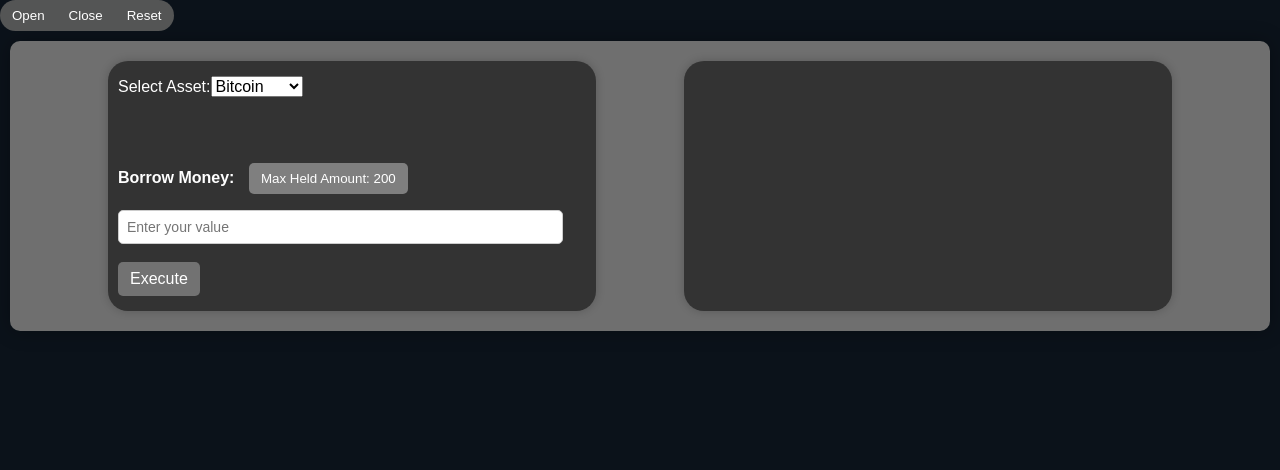
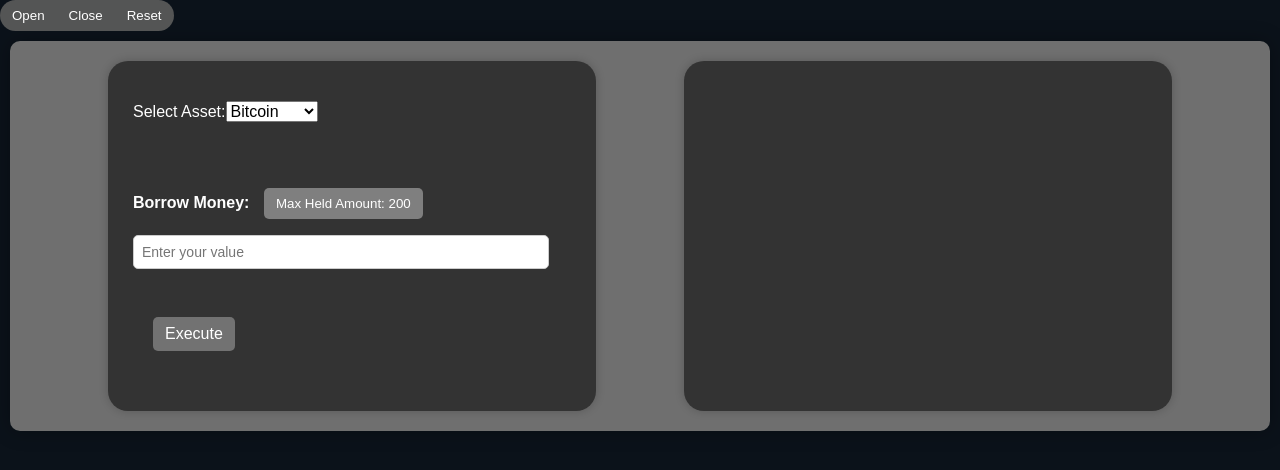
Before and after one commit to himanshuxgit/ui, a React (Vite) app: page / in a window 1280 px wide. Shown: the top 470 px of the page. Built offline with nearby package versions, Linux system fonts and the light colour scheme.

Commit message:
logic change

```diff
--- a/src/components/input.jsx
+++ b/src/components/input.jsx
@@ -1,12 +1,13 @@
 import React, { useState, useEffect, useRef } from 'react';
 import _ from 'lodash';
-import '../styles/input.css'; // Assuming you save the CSS styles in a file named DelayedInput.css
+import '../styles/input.css';
 
 const DelayedInput = () => {
   const [textA, setTextA] = useState('');
   const [textB, setTextB] = useState('');
   const [selectedCrypto, setSelectedCrypto] = useState('');
   const [delayedTextB, setDelayedTextB] = useState(textB);
+  const [isValid, setIsValid] = useState(true);
   const contentEditableRef = useRef(null);
 
   const debouncedUpdateTextA = _.debounce((value) => {
@@ -20,15 +21,26 @@ const DelayedInput = () => {
 
     return () => clearTimeout(timeout);
   }, [textB]);
-
   const handleInput = () => {
     const newValue = contentEditableRef.current.textContent;
+
+    // Validation: Check if the new value is a valid number
+    const isValidInput = /^\d+$/.test(newValue) || newValue === '';
+
+    if (isValidInput) {
+      setIsValid(true); // Reset the isValid state
+      setTextA(newValue);
       const reversedValue = newValue.split('').reverse().join('');
-
-    setTextA(newValue);
       contentEditableRef.current.textContent = reversedValue;
       debouncedUpdateTextA(newValue);
       setTextB(reversedValue);
+    } else {
+      setIsValid(false);
+
+      setTimeout(() => {
+        setIsValid(true); // Reset the isValid state after showing the message
+      }, 1000);
+    }
   };
 
   const handleCurrencyChange = (event) => {
@@ -51,12 +63,23 @@ const DelayedInput = () => {
   };
 
   const handleKeyDown = (event) => {
-    if (event.key === 'Backspace' && contentEditableRef.current) {
+    const key = event.key;
+
+    if (key === 'Backspace' && contentEditableRef.current) {
       event.preventDefault();
       const currentValue = contentEditableRef.current.textContent;
-      const newValue = currentValue.slice(1);
+      const newValue = currentValue.slice(0, -1);
+      contentEditableRef.current.textContent = '';
+      handleInput();
       contentEditableRef.current.textContent = newValue;
-      handleInput();
+    } else if (key !== 'Backspace' && !/^\d+$/.test(key) && key !== '.' && !event.ctrlKey && !event.shiftKey && !event.altKey && !event.metaKey) {
+      setIsValid(false);
+
+      setTimeout(() => {
+        setIsValid(true);
+      }, 1000);
+
+      event.preventDefault();
     }
   };
 
@@ -79,12 +102,11 @@ const DelayedInput = () => {
         <div
           ref={contentEditableRef}
           contentEditable
-          className="content-editable"
+          className={`content-editable ${isValid ? '' : 'invalid'}`}
           onInput={handleInput}
         >
           {textA}
         </div>
-
         <p className="borrow-amount">
           Borrow Money: <span className="amount-button-container"><button className='amt'>Max Held Amount: 200</button></span>
         </p>
@@ -97,17 +119,18 @@ const DelayedInput = () => {
           className="readonly-textbox"
         />
         <br />
+       <div className='exec'>
         <button className='execute'>Execute</button>
+        {isValid ? null : <p className="invalid-message">Invalid Input</p>}
+        </div>
       </div>
 
       {/* Add the card for the reversed text */}
       <div className="card-rev">
         <p>{textA.split('').reverse().join('')}</p>
       </div>
-
-
     </div>
   );
+}
 
-  }
 export default DelayedInput;
--- a/src/styles/input.css
+++ b/src/styles/input.css
@@ -24,12 +24,12 @@ body {
 
 .delayed-input-container {
     width: 100%;
-    height: 250px;
+    height: 350px;
     display: flex;
     flex-direction: column;
     justify-content: center;
     align-items: self-start;
-    padding: 10px;
+    padding: 25px;
     background-color: #333;
     color: white;
     border-radius: 20px;
@@ -100,7 +100,7 @@ body {
 
   .card-rev {
     width: 100%;
-    height: 250px;
+    height: 350px;
     display: flex;
     flex-direction: column;
     justify-content: center;
@@ -118,3 +118,10 @@ body {
         width: 40%;
     }
 }
+.exec{
+  display: flex;
+  justify-content: center;
+  padding: 20px;
+  margin-top: 10px;
+  gap:30px;
+}
```
Lines whose indentation alone changed are shown as unchanged.
